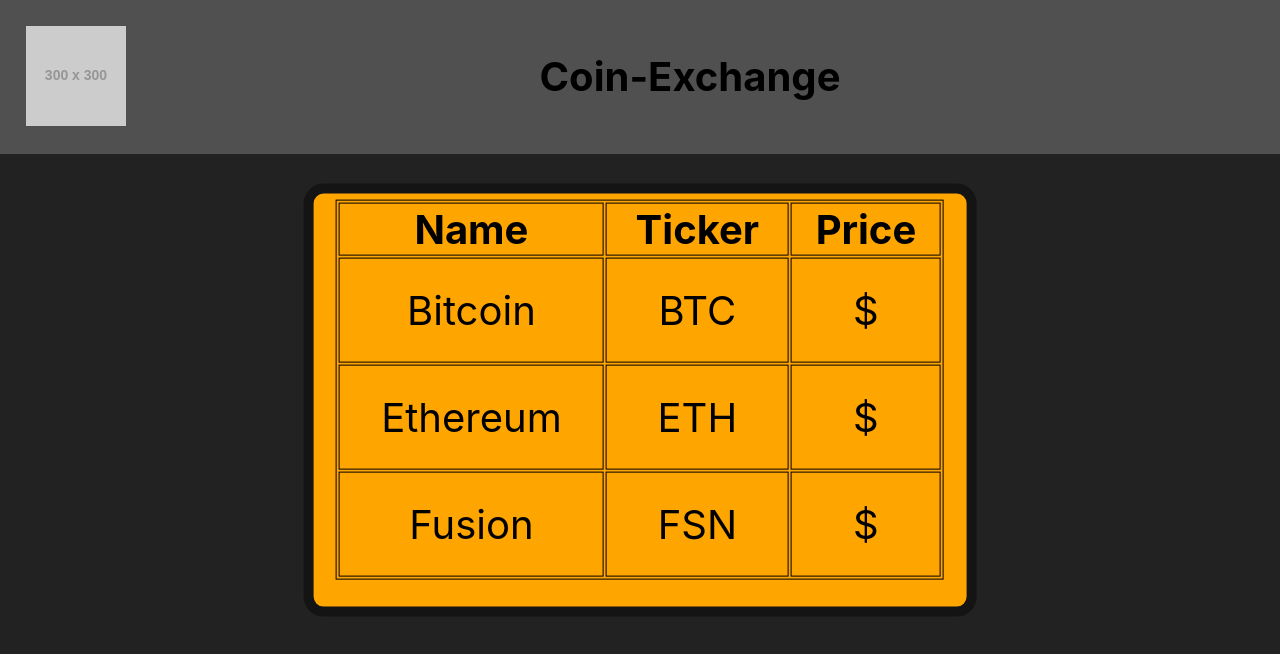
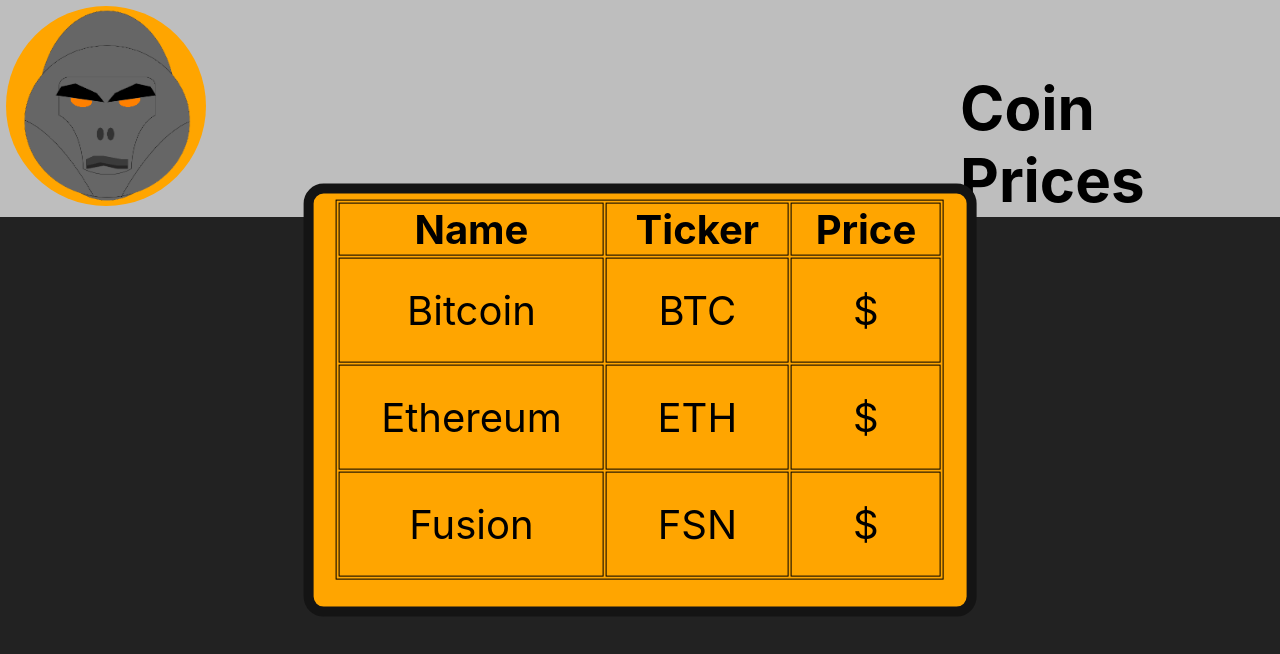
Before and after one commit to hal0177/coin-price-info, a React (Create React App) app: page / in a window 1280 px wide. Shown: the top 654 px of the page. Built offline with nearby package versions, Linux system fonts and the light colour scheme; no server answers.

Commit message:
Styling and icon

```diff
--- a/src/App.js
+++ b/src/App.js
@@ -5,7 +5,7 @@
   return (
     <>
       <div>
-        <Head icon="https://via.placeholder.com/300" />
+        <Head />
       </div>
       <div className="container">
         <table className="coin-table">
--- a/src/components/header.jsx
+++ b/src/components/header.jsx
@@ -1,15 +1,7 @@
 import React, { Component } from 'react';
 import './styles.css';
 import CoinData from './Coins';
-
-/* export function Head(props){
-  return(
-    <div>
-      <img src={ props.icon } alt="header-icon" />
-      <h1>title name</h1>
-    </div>
-  );
-} */
+import icon from '../img/gorilla.png';
 
 var coin = new CoinData();
 
@@ -49,8 +41,8 @@
 export function Head(props){
   return(
     <div className="header">
-      <img src={ props.icon } alt="top icon" id="icon" />
-      <h1>Coin-Exchange</h1>
+      <img src={icon} alt="top icon" id="icon" />
+      <h1>Coin Prices</h1>
     </div>
   );
 }
--- a/src/components/styles.css
+++ b/src/components/styles.css
@@ -37,19 +37,22 @@
 }
 
 #icon {
-  float: left;
-  height: 100px;
-  width: 100px;
+  height: 200px;
+  width: 200px;
+  border-radius: 50%;
+  background-color: orange;
 }
 
 h1 {
-  position: relative;
-  font-size: 40px;
-  text-align: center;
+  font-size: 60px;
+  float: right;
+  position: absolute;
+  top: 4%;
+  left: 75%;
 }
 
 .header {
-  padding: 2%;
-  background-color: rgb(80, 80, 80);
+  padding: 0.5%;
+  background-color: rgb(190, 190, 190);
   overflow: auto;
 }
```
Also changed, not shown: src/img/gorilla.png (added), 1 other file (tests, documents, lock files or other folders).
